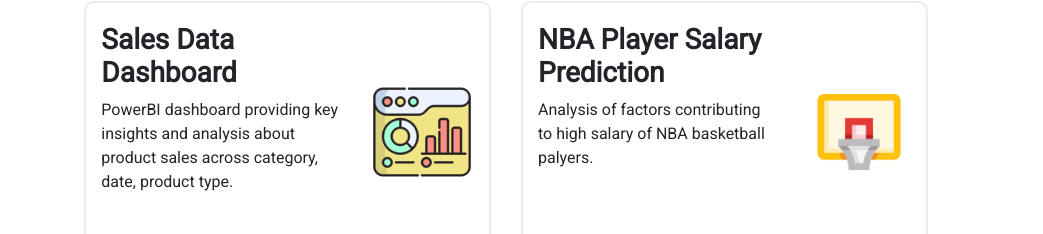
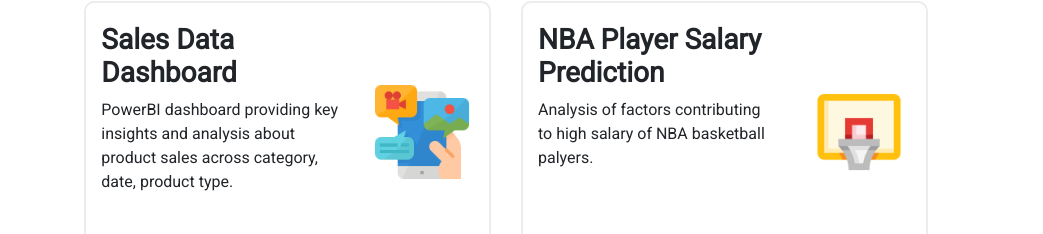
Before and after one commit to Reshma0795/reshma0795.github.io, a website: page project.html in a window 1280 px wide. Shown: the part 567-801 px from the top of the page, without its empty margins (134-1177 px from the left). Drawn offline with nearby package versions, Linux system fonts and the light colour scheme.

Commit message:
Reshma Portfolio

```diff
--- a/project.html
+++ b/project.html
@@ -131,7 +131,7 @@
                                 </p>
                             </div>
                             <div class="col-4 proj-img img-center">
-                                    <img src="./assets/Sales_Data-logo.png" alt="COVID-19" class="img-fluid"
+                                    <img src="./assets/SocialBuzz-logo.png" alt="COVID-19" class="img-fluid"
                                         style="max-width : 100%;">
                             </div>
 
```
